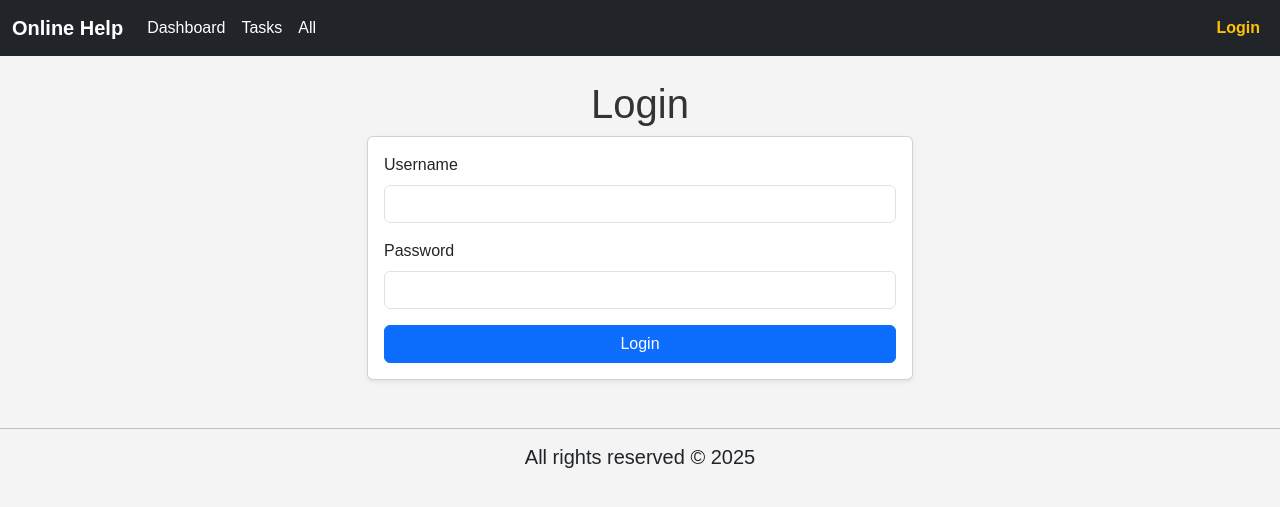
After one commit to nathan-rushing/help_dashboard_django4, a Django app: page /online_help/login/ in a window 1280 px wide. The commit adds this page. Shown: the top 507 px of the page. Run offline with Django 5.2, Linux system fonts and the light colour scheme; some libraries are stand-ins or nearby versions.

Commit message:
next to do is per user in home_test
fixed:
-design in 'assign_task'
-assigning SME in assign_task is gone
-completion is included in view_subsection and view_subsection_edit
-version can now be seen and editable
-colors in models.py are fixed
-included login and logout

to do:
-in home_test, when clicking the writer name (to redirect to the tasks of that writer), it still not yet working
-navbar for 'All' (create a view, urls, and html for view_all)
-download excel still not functioning

```diff
--- a/dashboard/dashboard/settings.py
+++ b/dashboard/dashboard/settings.py
@@ -38,6 +38,8 @@ INSTALLED_APPS = [
     'django.contrib.messages',
     'django.contrib.staticfiles',
     'online_help',
+    "widget_tweaks",
+
 ]
 
 MIDDLEWARE = [
--- a/dashboard/online_help/admin.py
+++ b/dashboard/online_help/admin.py
@@ -1,5 +1,5 @@
 from django.contrib import admin
-from .models import Document, Section, Subsection, Writer, Task
+from .models import Document, Section, Subsection, Writer, Task, Version, SME
 
 
 # Register your models here.
@@ -9,3 +9,5 @@ admin.site.register(Section)
 admin.site.register(Subsection)
 admin.site.register(Writer)
 admin.site.register(Task)
+admin.site.register(Version)
+admin.site.register(SME)
--- /dev/null
+++ b/dashboard/online_help/templates/online_help/login.html
@@ -0,0 +1,28 @@
+{% extends 'online_help/base.html' %}
+
+{% block title %}
+<h1>Login</h1>
+{% endblock title %}
+
+{% block content %}
+<div class="row justify-content-center">
+    <div class="col-md-6">
+        <div class="card shadow-sm">
+            <div class="card-body">
+                <form method="post" action="{% url 'online_help:login' %}">
+                    {% csrf_token %}
+                    <div class="mb-3">
+                        <label for="username" class="form-label">Username</label>
+                        <input type="text" class="form-control" id="username" name="username" required>
+                    </div>
+                    <div class="mb-3">
+                        <label for="password" class="form-label">Password</label>
+                        <input type="password" class="form-control" id="password" name="password" required>
+                    </div>
+                    <button type="submit" class="btn btn-primary w-100">Login</button>
+                </form>
+            </div>
+        </div>
+    </div>
+</div>
+{% endblock content %}
--- a/dashboard/online_help/templates/online_help/navbar.html
+++ b/dashboard/online_help/templates/online_help/navbar.html
@@ -19,6 +19,19 @@
                 </li>
             </ul>
 
+            <!-- Right-aligned section for Logout/Login -->
+            <ul class="navbar-nav ml-auto"> <!-- "ml-auto" aligns this to the right -->
+                {% if request.user.is_authenticated %}
+                    <li class="nav-item">
+                        <a class="nav-link" href="{% url 'online_help:logout' %}">Logout</a>
+                    </li>
+                {% else %}
+                    <li class="nav-item">
+                        <a class="nav-link {% if request.resolver_match.url_name == 'login' %}active{% endif %}" href="{% url 'online_help:login' %}">Login</a>
+                    </li>
+                {% endif %}
+            </ul>
+
         </div>
     </div>
 </nav>
--- a/dashboard/online_help/templates/online_help/view_subsection.html
+++ b/dashboard/online_help/templates/online_help/view_subsection.html
@@ -28,7 +28,7 @@
             </div>
             <div class="mb-3">
                 <h5 class="text-muted">Comments</h5>
-                <p class="font-weight-bold">{{ comments }}</p>
+                <p class="font-weight-bold">{{ comments|linebreaksbr }}</p>
             </div>
             <div class="mb-3">
                 <h5 class="text-muted">SME</h5>
--- a/dashboard/online_help/urls.py
+++ b/dashboard/online_help/urls.py
@@ -27,4 +27,9 @@ urlpatterns = [
     path('ajax/load-subsections/', views.load_subsections, name='ajax_load_subsections'),
     path("view_subsection/<int:subsection_id>/", views.view_subsection, name="view_subsection"),
     path("view_subsection/<int:subsection_id>/edit/", views.view_subsection_edit, name="view_subsection_edit"),
+
+    path('update-version/', views.update_version, name='update_version'),
+    path('verify-password/', views.verify_password, name='verify_password'),
+    path('login/', views.login_view, name='login'),
+    path('logout/', views.logout_view, name='logout'),
 ]
--- a/dashboard/online_help/views.py
+++ b/dashboard/online_help/views.py
@@ -27,9 +27,50 @@ from django.db.models.functions import Coalesce
 
 # views.py
 from django.shortcuts import render, redirect, get_object_or_404
-from .models import Task
+from .models import Task, Version
 from .forms import AssignTaskForm
 
+from collections import defaultdict, Counter
+import json
+import math
+import pandas as pd
+
+from django.shortcuts import render, redirect, get_object_or_404
+from django.http import HttpResponse, JsonResponse
+from django.contrib.auth import authenticate, login, logout
+from django.contrib import messages
+from django.contrib.auth.decorators import login_required, user_passes_test
+from django.views.decorators.http import require_POST
+from django.db.models import Prefetch, F, Value, CharField
+from django.db.models.functions import Coalesce
+
+from django.shortcuts import render, get_object_or_404, redirect
+from .models import Task
+from .forms import TaskEditForm
+from django.shortcuts import render, get_object_or_404
+from .models import Task
+@require_POST
+@login_required
+@user_passes_test(lambda u: u.is_superuser or u.is_staff)
+def update_version(request):
+    new_version = request.POST.get('version')
+    if new_version:
+        version_obj, _ = Version.objects.get_or_create(id=1)
+        version_obj.number = new_version
+        version_obj.save()
+        return JsonResponse({'status': 'success', 'version': new_version})
+    return JsonResponse({'status': 'error', 'message': 'No version provided'}, status=400)
+
+@require_POST
+@login_required
+def verify_password(request):
+    password = request.POST.get('password')
+    user = authenticate(username=request.user.username, password=password)
+    if user:
+        return JsonResponse({'status': 'success'})
+    return JsonResponse({'status': 'error', 'message': 'Invalid password'}, status=403)
+
+@login_required
 def home_test(request):
     writers = Writer.objects.annotate(
         sort_name=Coalesce('name', Value('zzz'))
@@ -54,16 +95,18 @@ def home_test(request):
                 grouped_by_doc[document].append(task)
         writer_tasks_grouped[writer.pk] = dict(grouped_by_doc)
 
+    version = Version.objects.first()
+
     ctx = {
         'writers': writers,
         'writer_tasks_grouped': writer_tasks_grouped,
         'writer_color_classes': writer_color_classes,
+        'version': version,
+        'can_edit': request.user.is_authenticated and (request.user.is_superuser or request.user.is_staff),
     }
     return render(request, 'online_help/home_test.html', ctx)
 
-from django.shortcuts import render, get_object_or_404
-from .models import Task
-
+@login_required
 def view_subsection(request, subsection_id):
     task = get_object_or_404(Task, subsection_id=subsection_id)
 
@@ -74,15 +117,12 @@ def view_subsection(request, subsection_id):
         "color": task.color,
         "comments": task.comments,
         "sme": task.sme.name if task.sme else "Unassigned",
-        "completion": getattr(task.subsection, "completion", "N/A"),
+        "completion": task.completion,
         "task_id": subsection_id,
     }
     return render(request, "online_help/view_subsection.html", context)
 
-from django.shortcuts import render, get_object_or_404, redirect
-from .models import Task
-from .forms import TaskEditForm
-
+@login_required
 def view_subsection_edit(request, subsection_id):
     task = get_object_or_404(Task, subsection_id=subsection_id)
 
@@ -100,6 +140,7 @@ def view_subsection_edit(request, subsection_id):
     })
 
 
+@login_required
 def tasks_test(request):
     tasks = Task.objects.select_related("subsection__section__document", "writer").all()
     grouped_tasks = defaultdict(list)
@@ -111,12 +152,14 @@ def tasks_test(request):
 
 
 
+@login_required
 def document_list(request):
     documents = Document.objects.all()
     return render(request,
                   "online_help/document_list.html",
                   {"documents": documents})
 
+@login_required
 def document_list_edit(request):
     documents = Document.objects.all()
     form = DocumentForm(request.POST or None)
@@ -131,6 +174,7 @@ def document_list_edit(request):
     })
 
 
+@login_required
 def document_rename(request, pk):
     document = get_object_or_404(Document, pk=pk)
     if request.method == "POST":
@@ -143,6 +187,7 @@ def document_rename(request, pk):
     return render(request, "online_help/document_rename.html", {"form": form, "document": document})
 
 
+@login_required
 def document_remove(request, pk):
     document = get_object_or_404(Document, pk=pk)
     if request.method == "POST":
@@ -151,6 +196,7 @@ def document_remove(request, pk):
     return render(request, "online_help/document_confirm_delete.html", {"document": document})
 
 
+@login_required
 def document_sections(request, document_id):
     document = get_object_or_404(Document, id=document_id)
     sections = document.sections.all()  # uses related_name="sections"
@@ -159,6 +205,7 @@ def document_sections(request, document_id):
                   {"document": document,
                    "sections": sections})
 
+@login_required
 def document_sections_edit(request, document_id):
     document = get_object_or_404(Document, id=document_id)
     sections = document.sections.all()
@@ -180,6 +227,7 @@ def document_sections_edit(request, document_id):
                    "form": form})
 
 
+@login_required
 def section_rename(request, section_id):
     section = get_object_or_404(Section, id=section_id)
     if request.method == "POST":
@@ -193,12 +241,14 @@ def section_rename(request, section_id):
     return render(request, "online_help/section_rename.html", {"form": form, "section": section})
 
 
+@login_required
 def section_delete(request, section_id):
     section = get_object_or_404(Section, id=section_id)
     document_id = section.document.id
     section.delete()
     return redirect("online_help:document_sections_edit", document_id=document_id)
 
+@login_required
 def section_subsections(request, section_id):
     section = get_object_or_404(Section, id=section_id)
     subsections = section.subsections.all()  # uses related_name="subsections"
@@ -207,6 +257,7 @@ def section_subsections(request, section_id):
                   {"section": section,
                    "subsections": subsections})
 
+@login_required
 def section_subsections_edit(request, section_id):
     section = get_object_or_404(Section, id=section_id)
     subsections = section.subsections.all()
@@ -236,6 +287,7 @@ def section_subsections_edit(request, section_id):
     )
 
 
+@login_required
 def subsection_rename(request, subsection_id):
     subsection = get_object_or_404(Subsection, id=subsection_id)
     section = subsection.section
@@ -255,7 +307,7 @@ def subsection_rename(request, subsection_id):
     )
 
 
-# views.py
+@login_required
 def subsection_details(request, subsection_id):
     subsection = get_object_or_404(Subsection, id=subsection_id)
     tasks = Task.objects.filter(subsection=subsection)
@@ -286,6 +338,7 @@ def subsection_details(request, subsection_id):
 
 
 @require_POST
+@login_required
 def edit_sme(request, sme_id):
     """
     Rename an existing SME (global), then redirect back to the page the user came from.
@@ -311,6 +364,7 @@ def edit_sme(request, sme_id):
 
 
 @require_POST
+@login_required
 def add_sme(request, subsection_id):
     """
     Create (or get) an SME by name and assign it to tasks under the given subsection.
@@ -332,6 +386,7 @@ def add_sme(request, subsection_id):
     return redirect("online_help:subsection_details", subsection_id=subsection.id)
 
 
+@login_required
 def assign_task(request):
     if request.method == 'POST':
         form = AssignTaskForm(request.POST)
@@ -365,12 +420,35 @@ def assign_task(request):
     return render(request, 'online_help/assign_task.html', {'form': form})
 
 # For assign_task AJAX functionality
+@login_required
 def load_sections(request):
     document_id = request.GET.get('document')
     sections = Section.objects.filter(document_id=document_id).values("id", "name")
     return JsonResponse(list(sections), safe=False)
 
+@login_required
 def load_subsections(request):
     section_id = request.GET.get('section')
     subsections = Subsection.objects.filter(section_id=section_id).values("id", "name")
     return JsonResponse(list(subsections), safe=False)
+
+def login_view(request):
+    if request.method == 'POST':
+        username = request.POST['username']
+        password = request.POST['password']
+        user = authenticate(request, username=username, password=password)
+
+        if user is not None:
+            login(request, user)
+            next_url = request.GET.get('next') or request.POST.get('next') or 'online_help:home_test'
+            return redirect(next_url)
+        else:
+            messages.error(request, 'Invalid username or password.')
+
+    next_url = request.GET.get('next', '')
+    return render(request, 'online_help/login.html', {'next': next_url})
+
+@login_required
+def logout_view(request):
+    logout(request)
+    return redirect('online_help:login')
```
Also changed, not shown: dashboard/online_help/forms.py (+4 -3 lines), dashboard/online_help/management/commands/import_excel.py (+12 -2 lines), dashboard/online_help/models.py (+11 -11 lines), dashboard/online_help/templates/online_help/assign_task.html (+18 -9 lines), dashboard/online_help/templates/online_help/home_test.html (+106 -1 lines), dashboard/online_help/templates/online_help/view_subsection_edit.html (+4 -6 lines), dashboard/online_help/migrations/0006_version_task_completion.py (added), dashboard/online_help/migrations/0007_alter_task_color.py (added).
